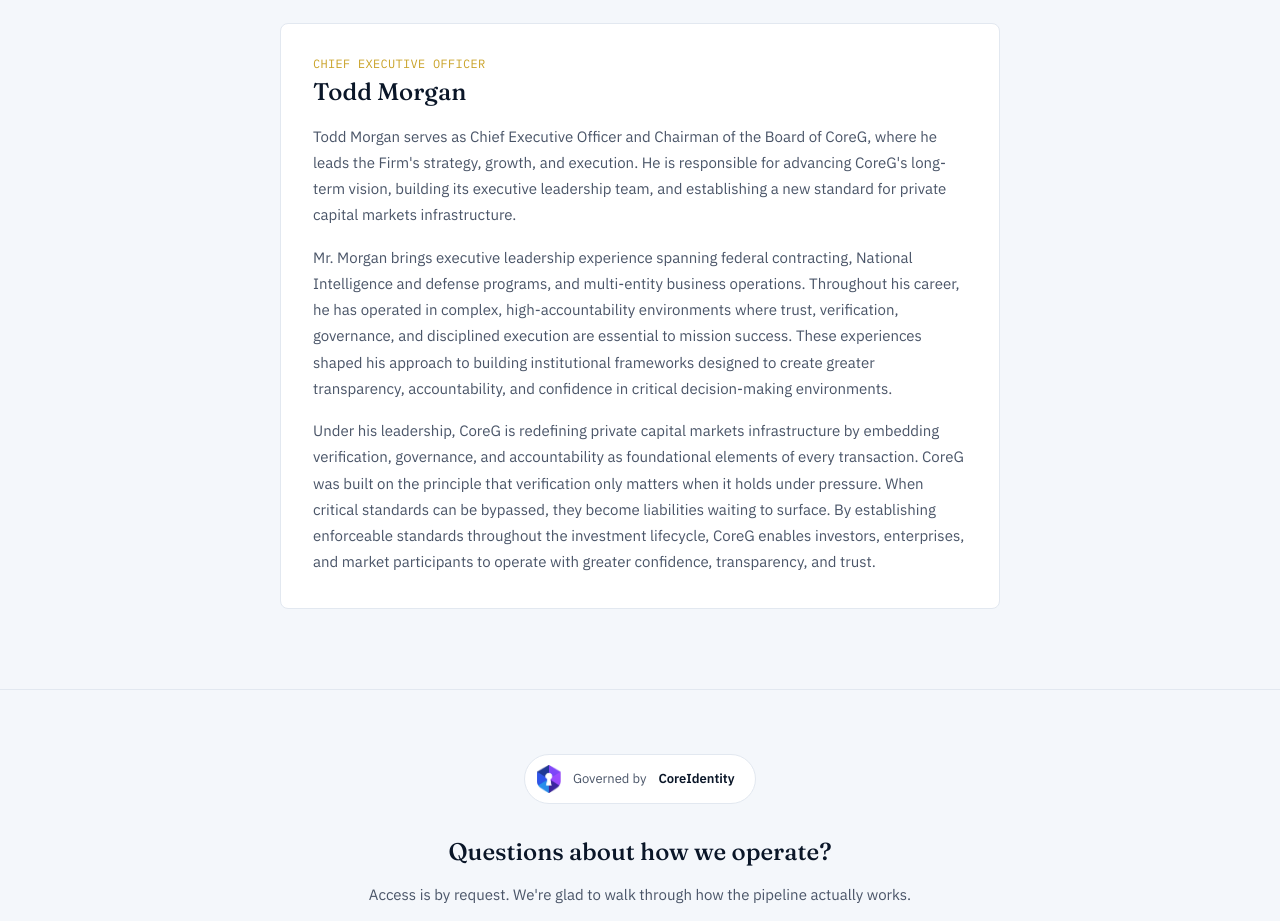
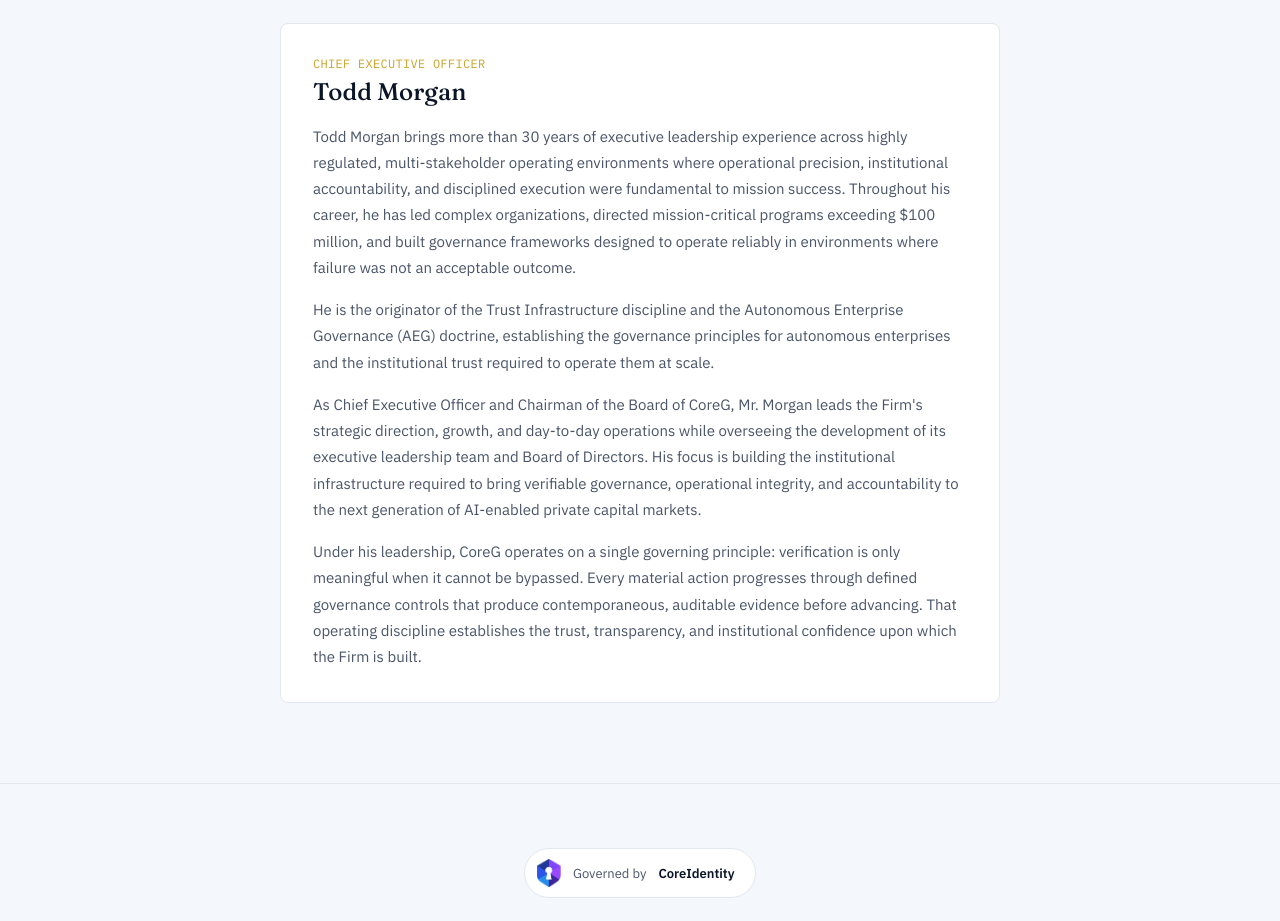
Before and after one commit to CoreGAdmin/coregenisis-site, a React (Vite) app: page /company in a window 1280 px wide. Shown: the part 1180-2101 px from the top of the page. Built offline with nearby package versions, Linux system fonts and the light colour scheme.

Commit message:
fix: replace CEO bio with final version (Trust Infrastructure/AEG, $100M programs)

```diff
--- a/src/pages/Company.jsx
+++ b/src/pages/Company.jsx
@@ -48,7 +48,7 @@ export default function Company() {
         </div>
       </section>
 
-      {/* LEADERSHIP — finalized bio, provided verbatim, 3 paragraphs. */}
+      {/* LEADERSHIP — final bio, provided verbatim, 4 paragraphs. */}
       <section className="bg-mist px-8 py-20 border-t border-[#E2E8F0]">
         <div className="max-w-[720px] mx-auto">
           <div className="font-mono text-xs tracking-[0.1em] text-slateLt uppercase mb-8">Leadership</div>
@@ -56,31 +56,35 @@ export default function Company() {
             <div className="mb-1 text-xs font-mono text-gold uppercase tracking-wide">Chief Executive Officer</div>
             <h2 className="font-display text-2xl font-medium text-navy mb-4">Todd Morgan</h2>
             <p className="text-[15px] text-slate leading-[1.75] mb-4">
-              Todd Morgan serves as Chief Executive Officer and Chairman of the Board of
-              CoreG, where he leads the Firm's strategy, growth, and execution. He is
-              responsible for advancing CoreG's long-term vision, building its executive
-              leadership team, and establishing a new standard for private capital markets
-              infrastructure.
+              Todd Morgan brings more than 30 years of executive leadership experience
+              across highly regulated, multi-stakeholder operating environments where
+              operational precision, institutional accountability, and disciplined
+              execution were fundamental to mission success. Throughout his career, he has
+              led complex organizations, directed mission-critical programs exceeding $100
+              million, and built governance frameworks designed to operate reliably in
+              environments where failure was not an acceptable outcome.
             </p>
             <p className="text-[15px] text-slate leading-[1.75] mb-4">
-              Mr. Morgan brings executive leadership experience spanning federal
-              contracting, National Intelligence and defense programs, and multi-entity
-              business operations. Throughout his career, he has operated in complex,
-              high-accountability environments where trust, verification, governance, and
-              disciplined execution are essential to mission success. These experiences
-              shaped his approach to building institutional frameworks designed to create
-              greater transparency, accountability, and confidence in critical
-              decision-making environments.
+              He is the originator of the Trust Infrastructure discipline and the
+              Autonomous Enterprise Governance (AEG) doctrine, establishing the governance
+              principles for autonomous enterprises and the institutional trust required to
+              operate them at scale.
+            </p>
+            <p className="text-[15px] text-slate leading-[1.75] mb-4">
+              As Chief Executive Officer and Chairman of the Board of CoreG, Mr. Morgan
+              leads the Firm's strategic direction, growth, and day-to-day operations while
+              overseeing the development of its executive leadership team and Board of
+              Directors. His focus is building the institutional infrastructure required to
+              bring verifiable governance, operational integrity, and accountability to the
+              next generation of AI-enabled private capital markets.
             </p>
             <p className="text-[15px] text-slate leading-[1.75]">
-              Under his leadership, CoreG is redefining private capital markets
-              infrastructure by embedding verification, governance, and accountability as
-              foundational elements of every transaction. CoreG was built on the principle
-              that verification only matters when it holds under pressure. When critical
-              standards can be bypassed, they become liabilities waiting to surface. By
-              establishing enforceable standards throughout the investment lifecycle, CoreG
-              enables investors, enterprises, and market participants to operate with
-              greater confidence, transparency, and trust.
+              Under his leadership, CoreG operates on a single governing principle:
+              verification is only meaningful when it cannot be bypassed. Every material
+              action progresses through defined governance controls that produce
+              contemporaneous, auditable evidence before advancing. That operating
+              discipline establishes the trust, transparency, and institutional confidence
+              upon which the Firm is built.
             </p>
           </div>
         </div>
```
